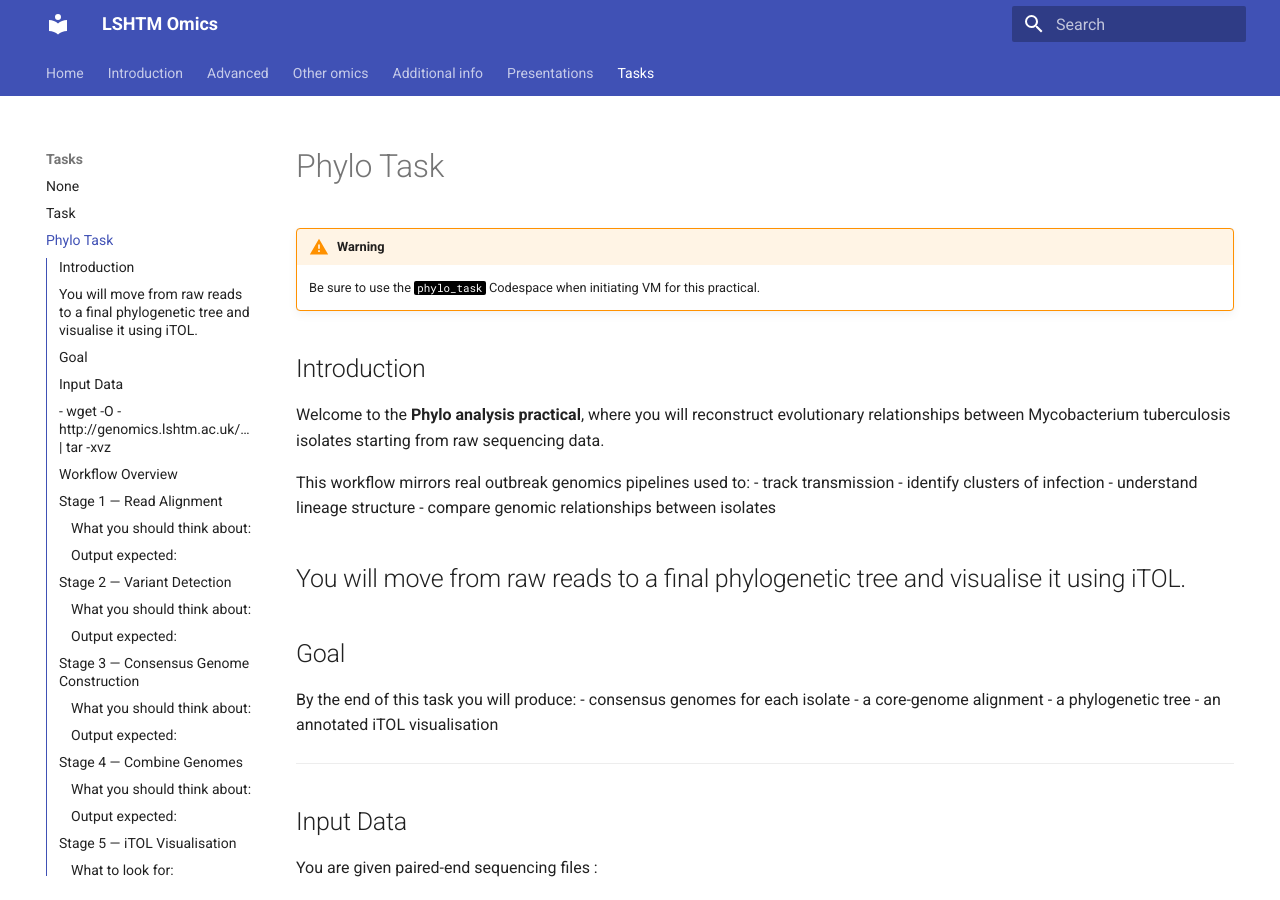
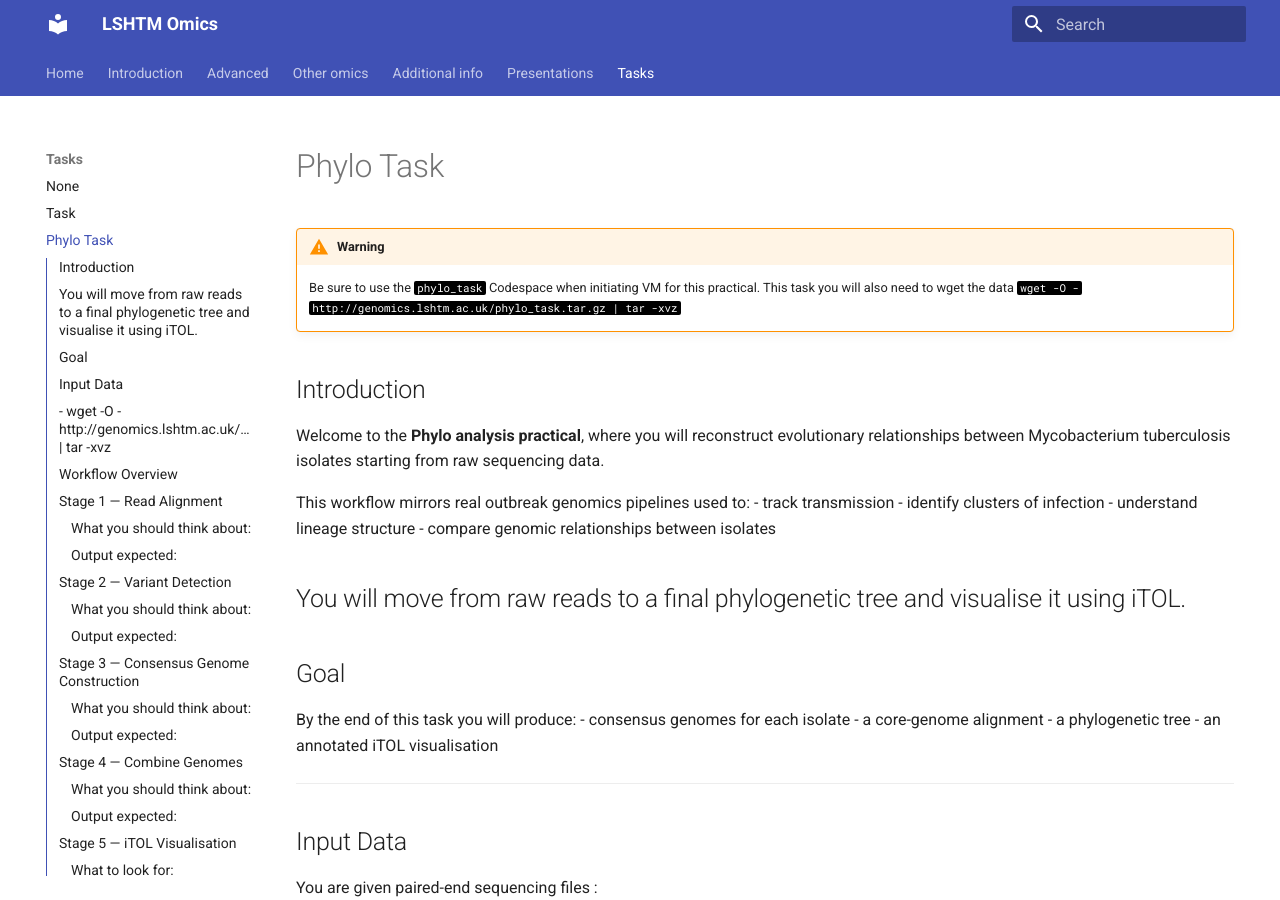
Before and after one commit to lshtm-genomics/omics-course, an MkDocs documentation site: the page built from docs/tasks/basic-phylogeny-task.md, in a window 1280 px wide and 900 px high. Built offline with MkDocs 1.6.1 and Material for MkDocs 9.7.7, drawn with Linux system fonts in a browser that asks for light colours.

Commit message:
Update basic-phylogeny-task.md

```diff
--- a/docs/tasks/basic-phylogeny-task.md
+++ b/docs/tasks/basic-phylogeny-task.md
@@ -3,6 +3,9 @@
 !!! Warning
 
     Be sure to use the `phylo_task` Codespace when initiating VM for this practical.
+    This task you will also need to wget the data
+    `wget -O - http://genomics.lshtm.ac.uk/phylo_task.tar.gz | tar -xvz`
+
 
 ## Introduction
 
```
